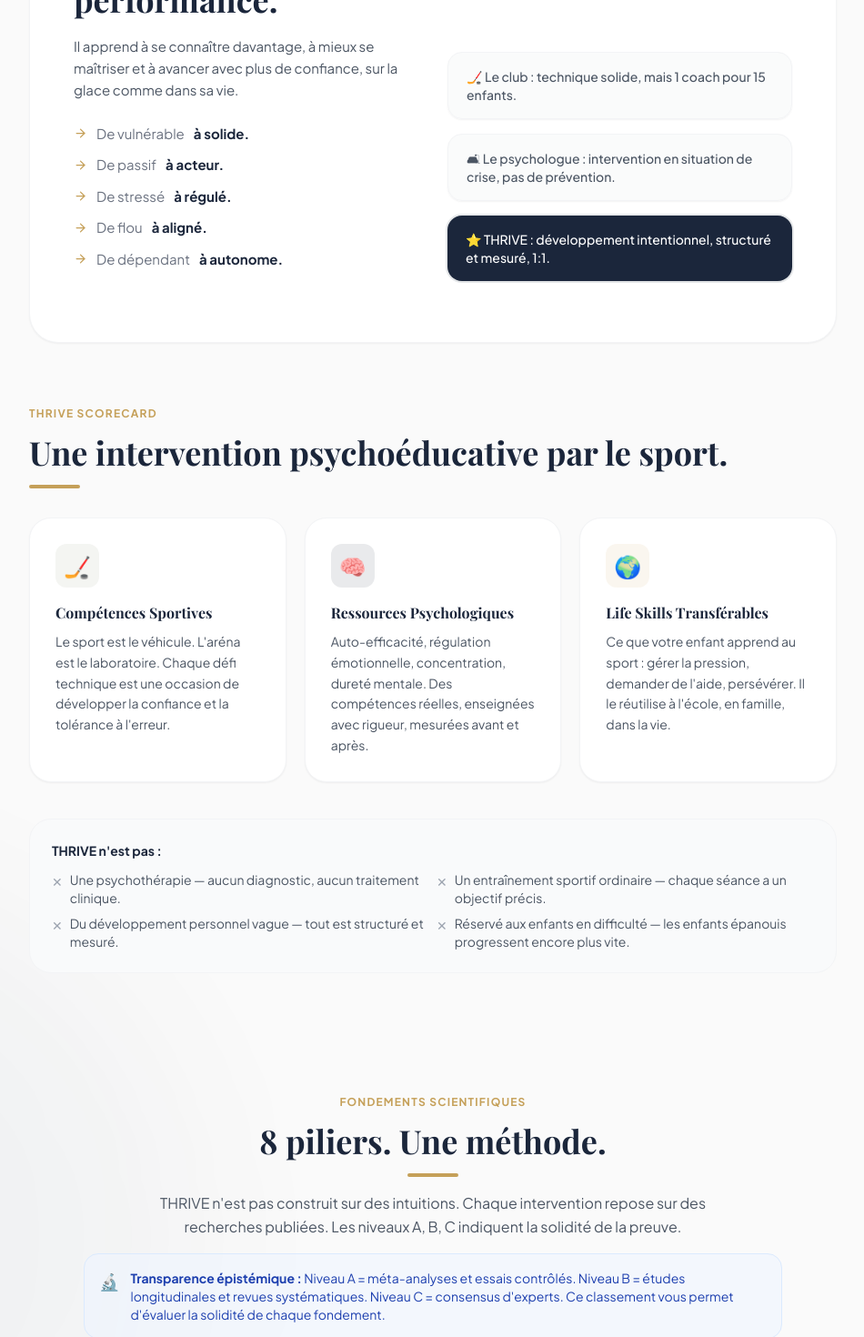
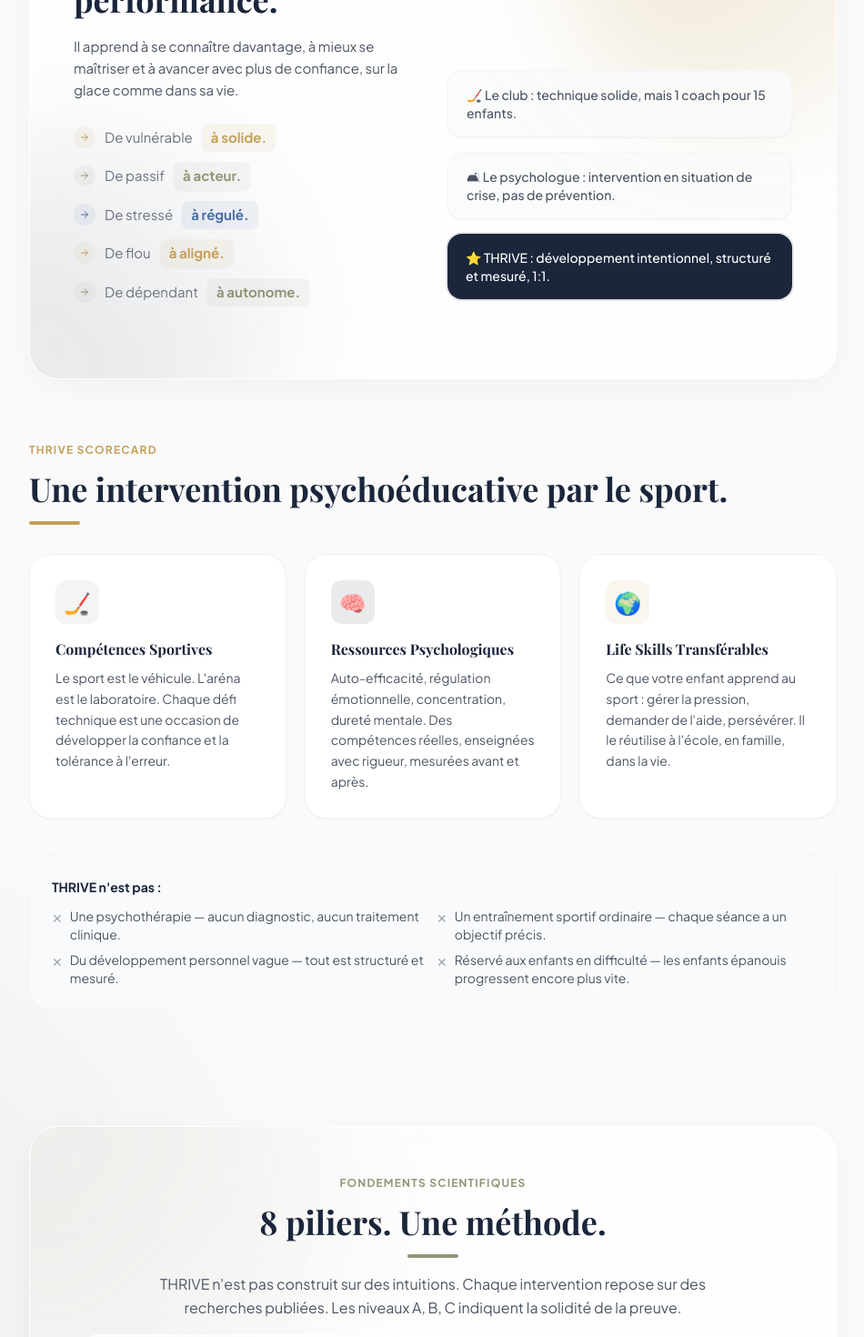
Before and after one commit to lyliancelma643-ai/ThriveSportPsychologiePositive, a React (Vite) app: page /methode in a window 1280 px wide. Shown: the part 900-2370 px from the top of the page at 91% size, without its empty margins (328-1278 px from the left). Built offline with nearby package versions, Linux system fonts and the light colour scheme; a web font is replaced by a local one.

Commit message:
style(method): add green glassmorphic background to scientific pillars

```diff
--- a/src/components/method/ScientificPillars.jsx
+++ b/src/components/method/ScientificPillars.jsx
@@ -99,13 +99,19 @@ const ScientificPillars = () => {
             ref={sectionRef}
             className="scroll-mt-32 py-16"
         >
+            <div className="relative overflow-hidden bg-white/70 backdrop-blur-2xl rounded-[2rem] border border-white shadow-[0_8px_30px_rgba(0,0,0,0.04)] p-8 md:p-12">
+                {/* Premium glowing orbs - Green theme */}
+                <div className="absolute -top-32 -left-32 w-[500px] h-[500px] bg-gradient-to-br from-[#8F9779]/20 to-transparent rounded-full blur-[80px] pointer-events-none" />
+                <div className="absolute -bottom-32 -right-32 w-[500px] h-[500px] bg-gradient-to-tl from-[#8F9779]/15 to-[#1B263B]/5 rounded-full blur-[80px] pointer-events-none" />
+
+                <div className="relative z-10">
                     {/* Header */}
                     <div className={`text-center mb-4 transition-all duration-1000 ease-out transform ${isVisible ? 'opacity-100 translate-y-0' : 'opacity-0 translate-y-8'}`}>
-                <span className="text-[#C5A059] font-bold uppercase tracking-widest text-xs">{t('method.pillars.tag')}</span>
+                        <span className="text-[#8F9779] font-bold uppercase tracking-widest text-xs">{t('method.pillars.tag')}</span>
                         <h2 className="text-3xl md:text-4xl font-serif font-bold text-[#1B263B] mt-3 mb-4">
                             {t('method.pillars.title')}
                         </h2>
-                <div className="h-1 w-14 bg-[#C5A059] mx-auto rounded-full mb-4" />
+                        <div className="h-1 w-14 bg-[#8F9779] mx-auto rounded-full mb-4" />
                         <p className="text-gray-600 max-w-2xl mx-auto text-base leading-relaxed">
                             {t('method.pillars.subtitle')}
                         </p>
@@ -113,10 +119,10 @@ const ScientificPillars = () => {
 
                     {/* Note épistémique */}
                     <div className={`max-w-3xl mx-auto mb-10 transition-all duration-1000 ease-out transform ${isVisible ? 'opacity-100 translate-y-0' : 'opacity-0 translate-y-8'}`} style={{ transitionDelay: '200ms' }}>
-                <div className="flex items-start gap-3 bg-blue-50/60 border border-blue-100 rounded-2xl p-4 text-sm text-blue-800">
+                        <div className="flex items-start gap-3 bg-white/60 backdrop-blur-sm border border-white rounded-2xl p-4 text-sm text-[#8F9779] shadow-sm">
                             <span className="text-lg shrink-0">🔬</span>
-                    <div>
-                        <strong>{t('method.pillars.note_title')}</strong>
+                            <div className="text-gray-700">
+                                <strong className="text-[#8F9779]">{t('method.pillars.note_title')}</strong>
                                 {' '}{t('method.pillars.note_body')}
                             </div>
                         </div>
@@ -127,7 +133,7 @@ const ScientificPillars = () => {
                         {PILLARS.map((p, i) => (
                             <div
                                 key={p.key}
-                        className={`bg-white border border-gray-100 rounded-[1.5rem] p-6 shadow-sm hover:-translate-y-1 hover:shadow-md transition-all duration-700 ease-out flex flex-col gap-3 transform ${isVisible ? 'opacity-100 translate-y-0' : 'opacity-0 translate-y-12'}`}
+                                className={`bg-white/90 backdrop-blur-sm border border-white rounded-[1.5rem] p-6 shadow-sm hover:-translate-y-1 hover:shadow-md transition-all duration-700 ease-out flex flex-col gap-3 transform ${isVisible ? 'opacity-100 translate-y-0' : 'opacity-0 translate-y-12'}`}
                                 style={{ transitionDelay: `${800 + i * 150}ms` }}
                             >
                                 <div className="flex items-center justify-between">
@@ -156,6 +162,8 @@ const ScientificPillars = () => {
                             </div>
                         ))}
                     </div>
+                </div>
+            </div>
         </section>
     );
 };
--- a/src/pages/Method.jsx
+++ b/src/pages/Method.jsx
@@ -143,7 +143,12 @@ const Method = ({ setBookingStep, handleSelectProgram }) => {
                             ref={problemRef}
                             className={`scroll-mt-32 pb-16 transition-all duration-1000 ease-out transform ${problemVisible ? 'opacity-100 translate-y-0' : 'opacity-0 translate-y-12'}`}
                         >
-                            <div className="bg-white rounded-[2rem] border border-gray-100 shadow-sm p-8 md:p-12">
+                            <div className="relative overflow-hidden bg-white/70 backdrop-blur-2xl rounded-[2rem] border border-white shadow-[0_8px_30px_rgba(0,0,0,0.04)] p-8 md:p-12">
+                                {/* Premium glowing orbs */}
+                                <div className="absolute -top-24 -right-24 w-96 h-96 bg-gradient-to-br from-[#C5A059]/30 to-[#C5A059]/5 rounded-full blur-[60px] pointer-events-none" />
+                                <div className="absolute -bottom-24 -left-24 w-96 h-96 bg-gradient-to-tr from-[#1B263B]/15 to-transparent rounded-full blur-[60px] pointer-events-none" />
+
+                                <div className="relative z-10">
                                 <span className="text-[#C5A059] font-bold uppercase tracking-widest text-xs">{t('method.problem.tag')}</span>
                                 <h2 className="text-3xl md:text-4xl font-serif font-bold text-[#1B263B] mt-3 mb-5">
                                     {t('method.problem.title')}
@@ -152,13 +157,29 @@ const Method = ({ setBookingStep, handleSelectProgram }) => {
                                     <div>
                                         <p className="text-[15px] text-gray-600 leading-relaxed mb-6">{t('method.problem.body1')}</p>
                                         <div className="space-y-3 mb-8">
-                                            {[1, 2, 3, 4, 5].map((i) => (
-                                                <div key={i} className="flex items-center gap-2.5">
-                                                    <ArrowRight size={15} className="text-[#C5A059] shrink-0" />
-                                                    <span className="text-[15px] text-gray-500">{t(`method.problem.t${i}_from`)}</span>
-                                                    <strong className="text-[15px] text-[#1B263B] font-bold">{t(`method.problem.t${i}_to`)}</strong>
-                                                </div>
-                                            ))}
+                                            {[1, 2, 3, 4, 5].map((i, idx) => {
+                                                const colors = [
+                                                    { text: '#C5A059', bg: '#C5A05915' }, // Gold
+                                                    { text: '#8F9779', bg: '#8F977915' }, // Sage
+                                                    { text: '#4A6FA5', bg: '#4A6FA515' }, // Blue
+                                                    { text: '#C5A059', bg: '#C5A05915' }, // Gold
+                                                    { text: '#8F9779', bg: '#8F977915' }, // Sage
+                                                ][idx];
+                                                return (
+                                                    <div key={i} className="flex items-center gap-2.5">
+                                                        <div className="w-6 h-6 rounded-full flex items-center justify-center shrink-0" style={{ background: colors.bg }}>
+                                                            <ArrowRight size={12} style={{ color: colors.text }} />
+                                                        </div>
+                                                        <span className="text-[15px] text-gray-500">{t(`method.problem.t${i}_from`)}</span>
+                                                        <strong
+                                                            className="text-[15px] px-2.5 py-1 rounded-lg font-bold shadow-sm"
+                                                            style={{ color: colors.text, background: colors.bg }}
+                                                        >
+                                                            {t(`method.problem.t${i}_to`)}
+                                                        </strong>
+                                                    </div>
+                                                );
+                                            })}
                                         </div>
                                     </div>
                                     <div className="h-full flex flex-col justify-center gap-4">
@@ -168,6 +189,7 @@ const Method = ({ setBookingStep, handleSelectProgram }) => {
                                             </div>
                                         ))}
                                     </div>
+                                </div>
                                 </div>
                             </div>
                         </section>
```
Lines whose indentation alone changed are shown as unchanged.
